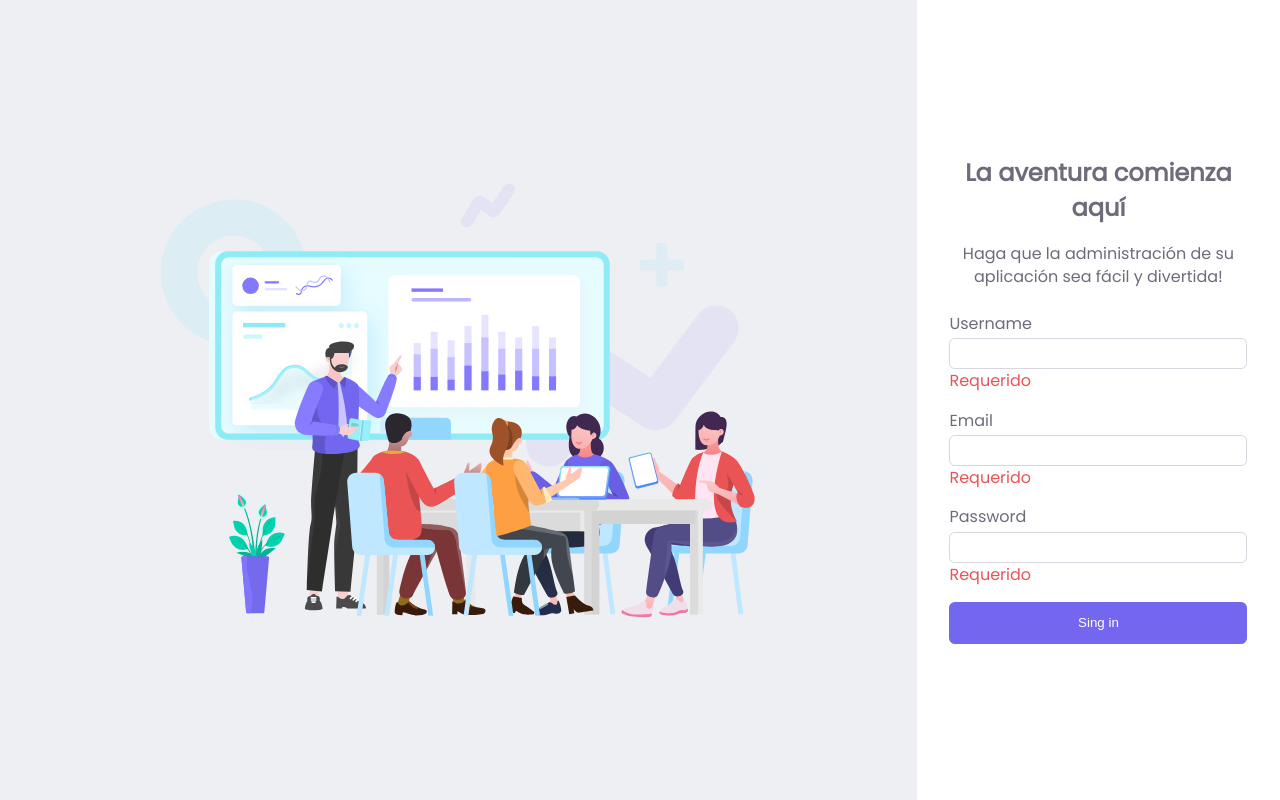
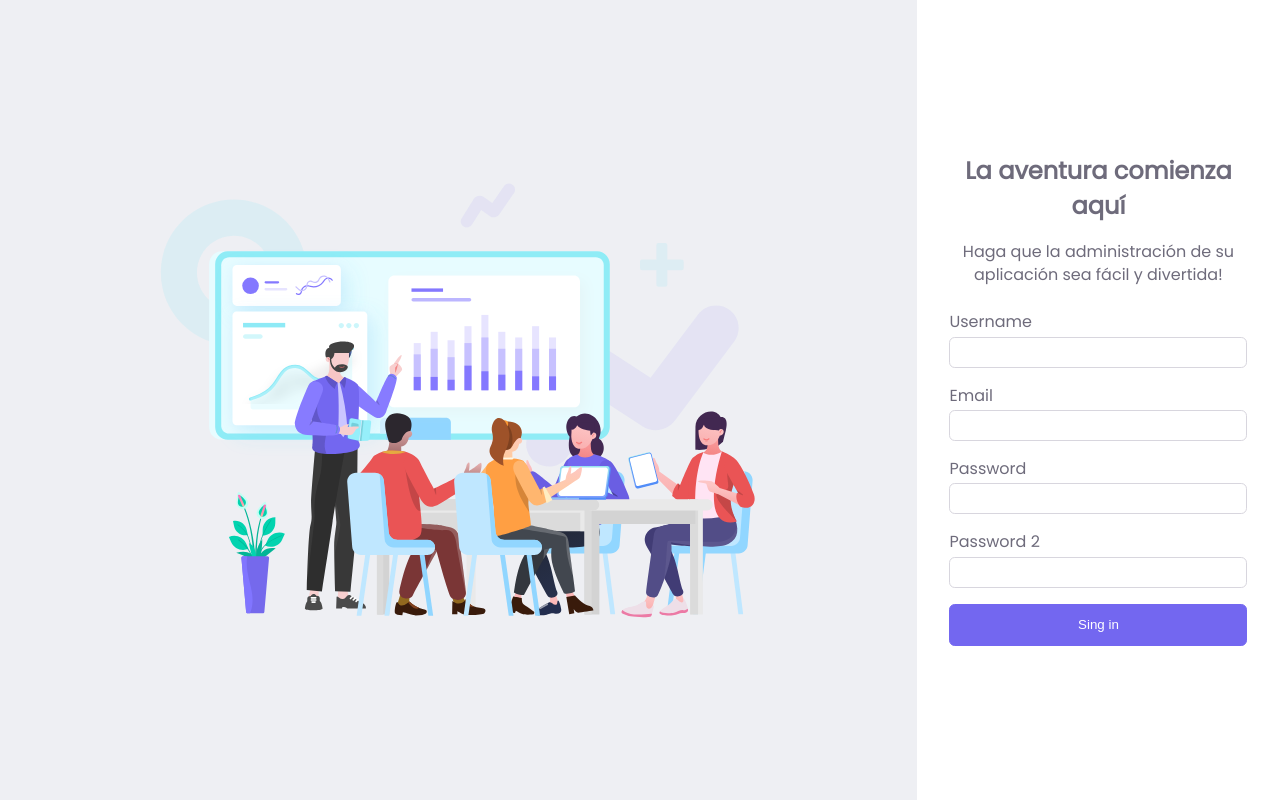
Before and after one commit to irvincnt/learner-seed, a React app: page /register in a window 1280 px wide. Built offline with nearby package versions, Linux system fonts and the light colour scheme; no server answers.

Commit message:
form validate method

```diff
--- a/package.json
+++ b/package.json
@@ -40,6 +40,7 @@
     "react-redux": "^7.2.3",
     "react-router-dom": "^5.2.0",
     "redux": "^4.0.5",
-    "redux-thunk": "^2.3.0"
+    "redux-thunk": "^2.3.0",
+    "validator": "^13.5.2"
   }
 }
--- a/src/components/auth/Register.js
+++ b/src/components/auth/Register.js
@@ -1,14 +1,58 @@
-import React from "react";
+import React, { useState } from "react";
 import registerImg from "../../assets/images/login.svg";
+import { useForm } from "../../hooks/useForm";
 import "../../styles/register.scss";
+import validator from "validator";
 
 export default function Register() {
+  const [errors, setErrors] = useState({});
+
+  const [formValues, handleInputChange] = useForm({
+    username: "",
+    email: "",
+    password: "",
+    password2: "",
+  });
+
+  const { username, email, password, password2 } = formValues;
+
+  const handlerRegister = (e) => {
+    e.preventDefault();
+
+    const errorsForm = validate();
+    if (Object.keys(errorsForm).length > 0) {
+      setErrors(errorsForm);
+    } else {
+      setErrors({});
+    }
+  };
+
+  const validate = () => {
+    const errors = {};
+    if (username.trim().length === 0) {
+      errors.username = "Error en name";
+    }
+
+    if (!validator.isEmail(email)) {
+      errors.email = "Error en email";
+    }
+
+    if (password.length < 8) {
+      errors.password = "Password must be 8 or more characters";
+    } else if (password !== password2) {
+      errors.password = "Password not match";
+      errors.password2 = "Password not match";
+    }
+
+    return errors;
+  };
+
   return (
     <div className="register">
       <div className="image-register">
         <img src={registerImg} />
       </div>
-      <div className="auth-register">
+      <form onSubmit={handlerRegister} className="auth-register">
         <div className="auth-register__content">
           <h2 className="title">La aventura comienza aquí</h2>
           <p className="subtitle">
@@ -16,22 +60,57 @@ export default function Register() {
           </p>
           <div className="form-group">
             <p className="form-label">Username</p>
-            <input name="name" className="form-control" />
-            <p className="form-message">Requerido</p>
+            <input
+              type="text"
+              name="username"
+              value={username}
+              onChange={handleInputChange}
+              className="form-control"
+            />
+            {errors.username && (
+              <p className="form-message">{errors.username}</p>
+            )}
           </div>
           <div className="form-group">
             <p className="form-label">Email</p>
-            <input name="name" className="form-control" />
-            <p className="form-message">Requerido</p>
+            <input
+              type="text"
+              name="email"
+              value={email}
+              onChange={handleInputChange}
+              className="form-control"
+            />
+            {errors.email && <p className="form-message">{errors.email}</p>}
           </div>
           <div className="form-group">
             <p className="form-label">Password</p>
-            <input name="name" className="form-control" />
-            <p className="form-message">Requerido</p>
+            <input
+              name="password"
+              type="password"
+              value={password}
+              onChange={handleInputChange}
+              className="form-control"
+            />
+            {errors.password && (
+              <p className="form-message">{errors.password}</p>
+            )}
+          </div>
+          <div className="form-group">
+            <p className="form-label">Password 2</p>
+            <input
+              name="password2"
+              type="password"
+              value={password2}
+              onChange={handleInputChange}
+              className="form-control"
+            />
+            {errors.password2 && (
+              <p className="form-message">{errors.password2}</p>
+            )}
           </div>
           <button className="btn">Sing in</button>
         </div>
-      </div>
+      </form>
     </div>
   );
 }
```
Also changed, not shown: 2 other files (tests, documents, lock files or other folders).
